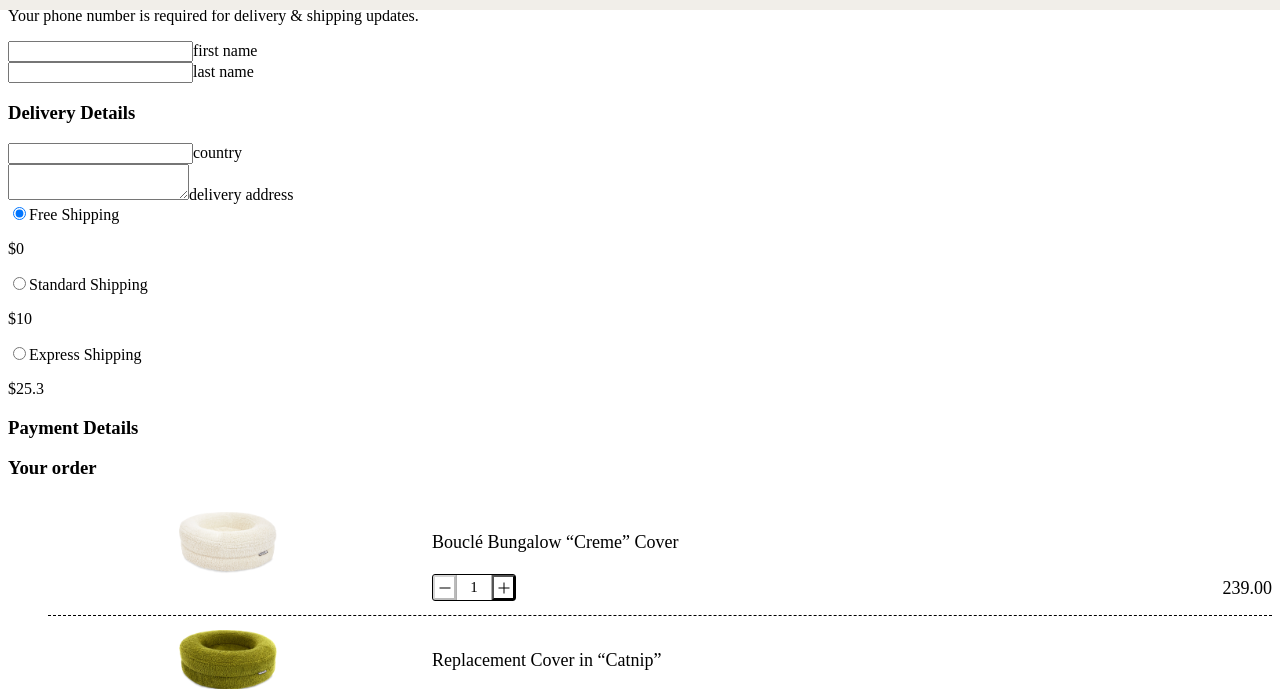
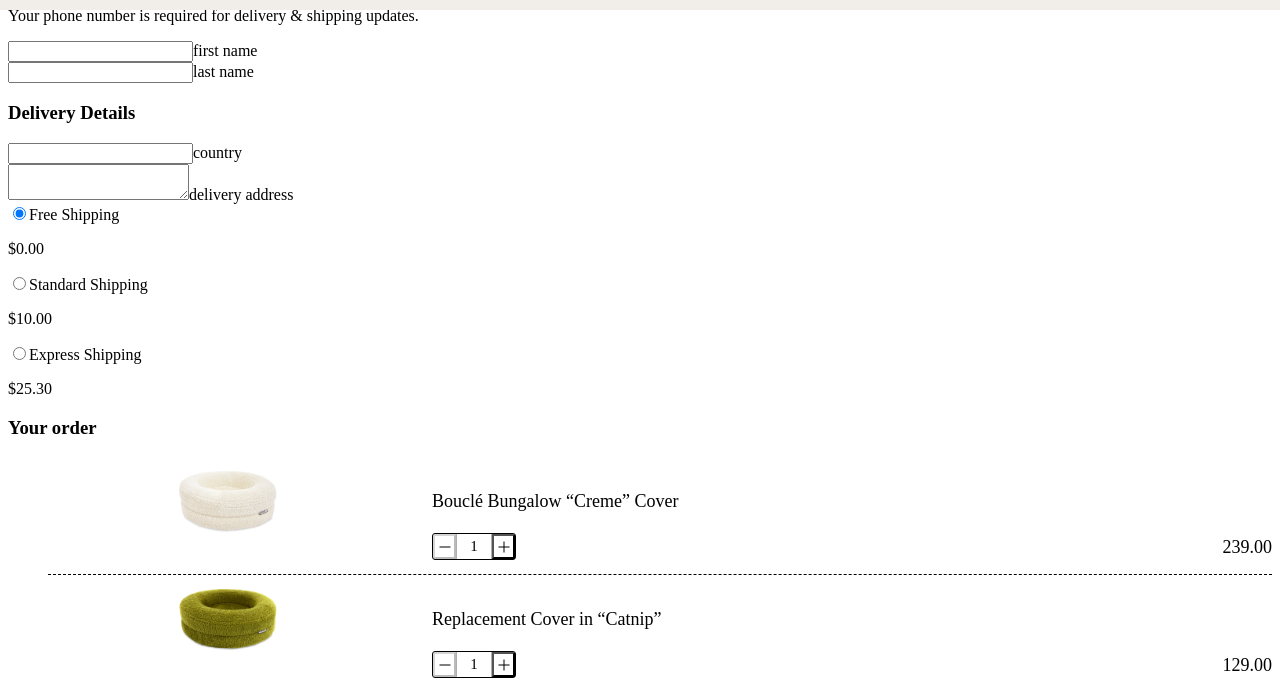
Before and after one commit to presto-agency/Cat_test_task, a Gatsby site: page /checkout in a window 1280 px wide. Shown: the part 110-799 px from the top of the page. Built offline with nearby package versions, Linux system fonts and the light colour scheme; Gatsby itself is replaced by a stand-in of ours.

Commit message:
feat: finish

```diff
--- a/src/components/UI/myRadio/myRadio.js
+++ b/src/components/UI/myRadio/myRadio.js
@@ -1,6 +1,7 @@
 import React from 'react';
 
 const MyRadio = ({handleChange, id, value, selected, label}) => {
+  const formatNum = (num) => (Math.round((num) * 100) / 100).toFixed(2);
 
   return (
     <div className="myRadio">
@@ -15,7 +16,7 @@ const MyRadio = ({handleChange, id, value, selected, label}) => {
           {label}
         </label>
       </div>
-      <p>${value}</p>
+      <p>${formatNum(value)}</p>
     </div>
   );
 };
--- a/src/pages/checkout.js
+++ b/src/pages/checkout.js
@@ -61,9 +61,6 @@ const Checkout = () => {
                   value={25.3}
                   selected={selected}/>
               </div>
-              <h3>
-                Payment Details
-              </h3>
             </div>
             <div className='navbar'>
               <h3>
--- a/src/styles/components/inputContainer.scss
+++ b/src/styles/components/inputContainer.scss
@@ -59,6 +59,7 @@
 
     & + label {
       position: absolute;
+      pointer-events: none;
       bottom: 34px;
       left: 6px;
       font-size: 25px;
```
